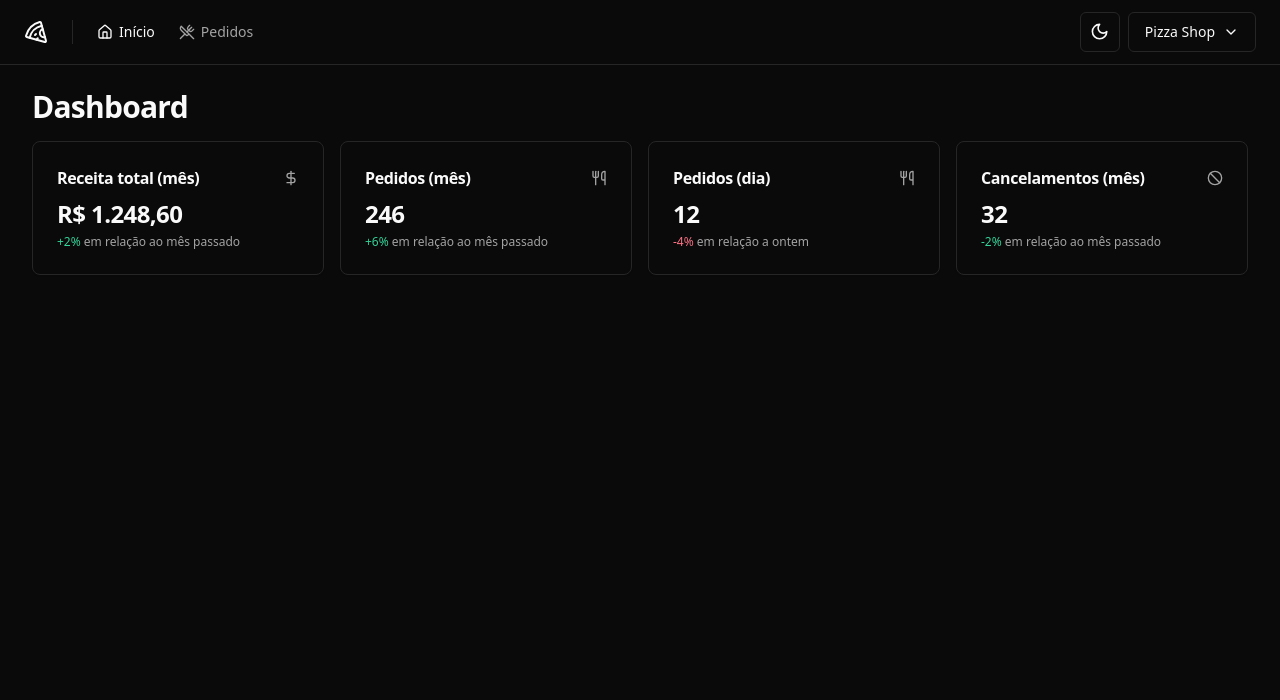
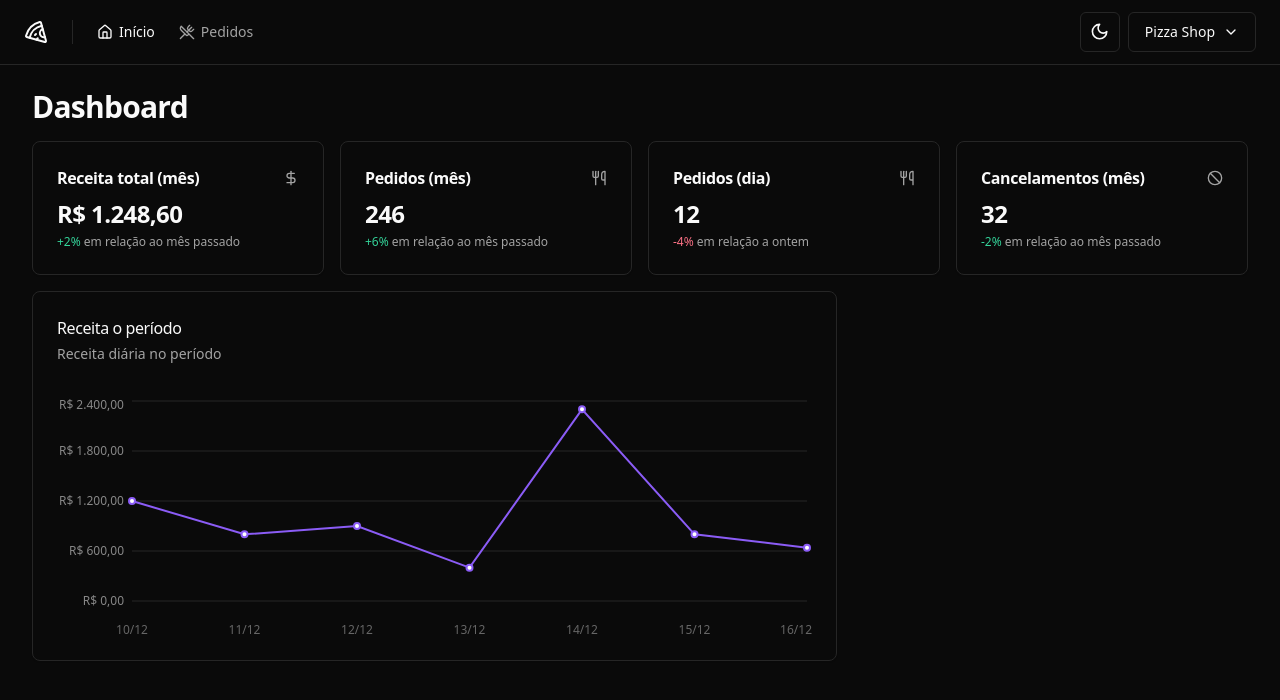
Before and after one commit to wallacewolv/pizzashop-web, a React app: page / in a window 1280 px wide. Shown: the top 700 px of the page. Built offline with nearby package versions, Linux system fonts and the light colour scheme; the HTML template or start-up script is replaced by a standard one.

Commit message:
feat: Gráfico de receita no período

```diff
--- a/package.json
+++ b/package.json
@@ -27,6 +27,7 @@
     "react-helmet-async": "^2.0.5",
     "react-hook-form": "^7.53.0",
     "react-router-dom": "^6.27.0",
+    "recharts": "^2.13.0",
     "sonner": "^1.5.0",
     "sort-by": "^1.2.0",
     "tailwind-merge": "^2.5.3",
--- a/src/pages/app/dashboard/dashboard.tsx
+++ b/src/pages/app/dashboard/dashboard.tsx
@@ -4,6 +4,7 @@
 import { MonthCanceledOrdersAmountCard } from './month-canceled-orders-amounth-card'
 import { MonthOrdersAmountCard } from './month-orders-amount-card'
 import { MonthRevenueCard } from './month-revenue-card'
+import { RevenueChart } from './revenue-chart'
 
 export function Dashboard() {
   return (
@@ -18,6 +19,10 @@
           <DayOrdersAmountCard />
           <MonthCanceledOrdersAmountCard />
         </div>
+
+        <div className="grid grid-cols-9 gap-4">
+          <RevenueChart />
+        </div>
       </div>
     </>
   )
--- /dev/null
+++ b/src/pages/app/dashboard/revenue-chart.tsx
@@ -0,0 +1,70 @@
+import {
+  CartesianGrid,
+  Line,
+  LineChart,
+  ResponsiveContainer,
+  XAxis,
+  YAxis,
+} from 'recharts'
+import colors from 'tailwindcss/colors'
+
+import {
+  Card,
+  CardContent,
+  CardDescription,
+  CardHeader,
+  CardTitle,
+} from '../../../components/ui/card'
+const data = [
+  { date: '10/12', revenue: 1200 },
+  { date: '11/12', revenue: 800 },
+  { date: '12/12', revenue: 900 },
+  { date: '13/12', revenue: 400 },
+  { date: '14/12', revenue: 2300 },
+  { date: '15/12', revenue: 800 },
+  { date: '16/12', revenue: 640 },
+]
+
+export function RevenueChart() {
+  return (
+    <Card className="col-span-6">
+      <CardHeader className="flex-row items-center justify-between pb-8">
+        <div className="space-y-1">
+          <CardTitle className="text-base font-medium">
+            Receita o período
+          </CardTitle>
+          <CardDescription>Receita diária no período</CardDescription>
+        </div>
+      </CardHeader>
+      <CardContent>
+        <ResponsiveContainer width="100%" height={240}>
+          <LineChart data={data} style={{ fontSize: 12 }}>
+            <XAxis dataKey="date" tickLine={false} axisLine={false} dy={16} />
+
+            <YAxis
+              stroke="#888"
+              axisLine={false}
+              tickLine={false}
+              width={70}
+              tickFormatter={(value: number) =>
+                value.toLocaleString('pt-BR', {
+                  style: 'currency',
+                  currency: 'BRL',
+                })
+              }
+            />
+
+            <CartesianGrid vertical={false} className="stroke-muted" />
+
+            <Line
+              type="linear"
+              strokeWidth={2}
+              dataKey="revenue"
+              stroke={colors.violet['500']}
+            />
+          </LineChart>
+        </ResponsiveContainer>
+      </CardContent>
+    </Card>
+  )
+}
```
Also changed, not shown: 1 other file (tests, documents, lock files or other folders).
